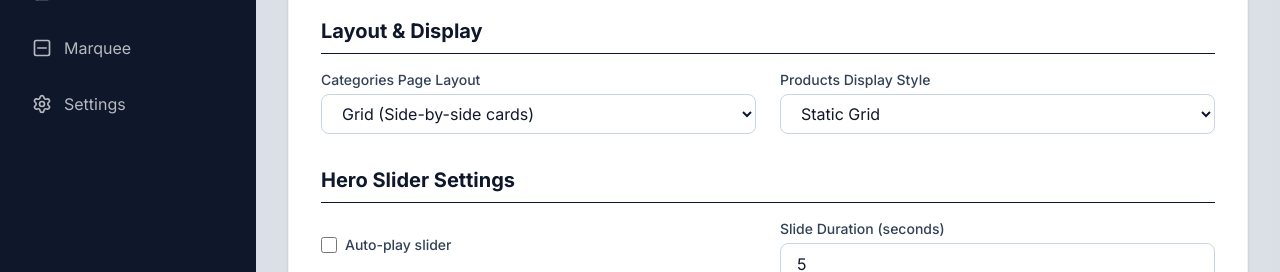
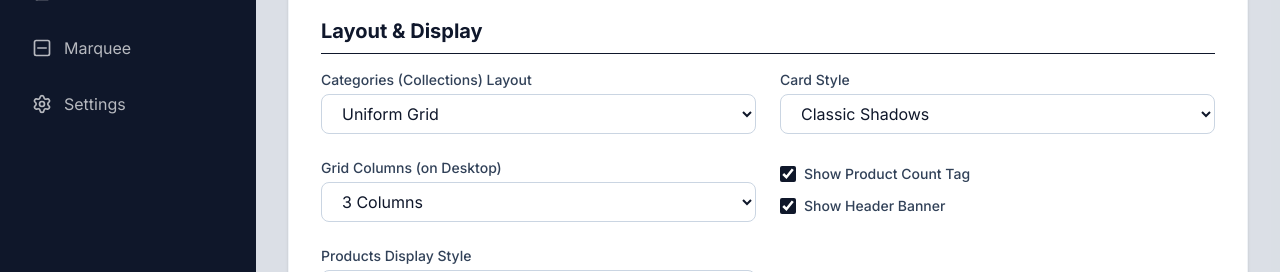
Before and after one commit to Ra3d677/Ecomer, a Next.js app: page /admin/settings in a window 1280 px wide. Shown: the part 400-672 px from the top of the page. Built offline with nearby package versions, Linux system fonts and the light colour scheme; no server answers; the database is empty.

Commit message:
Add collection page layout and display settings to admin panel

```diff
--- a/src/app/(store)/categories/page.tsx
+++ b/src/app/(store)/categories/page.tsx
@@ -1,12 +1,21 @@
 import Link from "next/link";
 import Image from "next/image";
-import { getCategories, getProducts } from "@/lib/queries";
+import { getCategories, getProducts, getStoreSettings } from "@/lib/queries";
 
 export const dynamic = 'force-dynamic';
 
 export default async function CollectionsPage() {
   const categories = await getCategories();
   const products = await getProducts();
+  const settings = await getStoreSettings();
+
+  const layout = settings?.categoriesLayout || 'mosaic';
+  const pageSettings = settings?.collectionPageSettings || {
+    columns: 3,
+    showProductCount: true,
+    cardStyle: 'classic',
+    bannerEnabled: true
+  };
 
   const COLLECTIONS = categories.map(cat => {
     // Count products for this category
@@ -20,43 +29,114 @@ export default async function CollectionsPage() {
     };
   });
 
+  const getGridCols = () => {
+    if (layout === 'list') return 'grid-cols-1';
+    switch (pageSettings.columns) {
+      case 2: return 'grid-cols-1 md:grid-cols-2';
+      case 4: return 'grid-cols-1 md:grid-cols-2 lg:grid-cols-4';
+      default: return 'grid-cols-1 md:grid-cols-2 lg:grid-cols-3';
+    }
+  };
+
+  const getCardClasses = (index: number) => {
+    let classes = "group relative overflow-hidden transition-all duration-500 ";
+
+    // Layout specific classes
+    if (layout === 'mosaic') {
+      classes += (index === 0 || index === 3) ? 'md:col-span-2 lg:col-span-2 aspect-[21/9]' : 'aspect-square md:aspect-[4/3] lg:aspect-square';
+    } else if (layout === 'list') {
+      classes += "aspect-[21/9] md:aspect-[5/1]";
+    } else if (layout === 'modern') {
+      classes += "aspect-[3/4] md:aspect-[4/5]";
+    } else {
+      classes += "aspect-square";
+    }
+
+    // Card Style specific classes
+    switch (pageSettings.cardStyle) {
+      case 'glass':
+        classes += " rounded-3xl border border-white/20 bg-white/5 backdrop-blur-md shadow-2xl";
+        break;
+      case 'minimal':
+        classes += " rounded-none border-b border-slate-200";
+        break;
+      case 'gradient':
+        classes += " rounded-2xl shadow-xl";
+        break;
+      default:
+        classes += " rounded-2xl shadow-xl bg-slate-900";
+    }
+
+    return classes;
+  };
+
   return (
     <div className="min-h-screen bg-background pb-24">
       {/* Header */}
-      <div className="bg-slate-950 py-24 text-center">
-        <h1 className="text-5xl font-extrabold tracking-widest text-white mb-6 uppercase">Collections</h1>
-        <p className="text-slate-300 max-w-2xl mx-auto text-lg font-light">
+      {pageSettings.bannerEnabled && (
+        <div className="bg-slate-950 py-24 text-center relative overflow-hidden">
+          <div className="absolute inset-0 bg-gradient-to-r from-primary/20 to-accent/20 opacity-30" />
+          <h1 className="text-5xl font-extrabold tracking-widest text-white mb-6 uppercase relative z-10">Collections</h1>
+          <p className="text-slate-300 max-w-2xl mx-auto text-lg font-light relative z-10 px-4">
             Explore our curated ranges of premium fashion. Each collection is thoughtfully designed to elevate your personal style.
           </p>
         </div>
+      )}
+
+      {!pageSettings.bannerEnabled && (
+        <div className="container mx-auto px-4 pt-12 pb-8">
+           <h1 className="text-3xl font-bold text-slate-900">Collections</h1>
+        </div>
+      )}
 
       {/* Grid */}
-      <div className="container mx-auto px-4 sm:px-6 lg:px-8 -mt-10">
-        <div className="grid grid-cols-1 md:grid-cols-2 lg:grid-cols-3 gap-8">
+      <div className={`container mx-auto px-4 sm:px-6 lg:px-8 ${pageSettings.bannerEnabled ? '-mt-10' : 'mt-4'}`}>
+        <div className={`grid ${getGridCols()} gap-8`}>
           {COLLECTIONS.map((collection, index) => (
             <Link
               href={`/products?category=${collection.id}`}
               key={collection.id}
-              className={`group relative overflow-hidden rounded-2xl shadow-xl bg-slate-900 ${index === 0 || index === 3 ? 'md:col-span-2 lg:col-span-2 aspect-[21/9]' : 'aspect-square md:aspect-[4/3] lg:aspect-square'}`}
+              className={getCardClasses(index)}
             >
               <Image
                 src={collection.image}
                 alt={collection.name}
                 fill
-                className="object-cover group-hover:scale-110 transition-transform duration-1000 ease-out opacity-80 group-hover:opacity-100"
+                className={`object-cover group-hover:scale-110 transition-transform duration-1000 ease-out
+                  ${pageSettings.cardStyle === 'minimal' ? 'opacity-90 group-hover:opacity-100' : 'opacity-80 group-hover:opacity-100'}`}
               />
+
+              {/* Overlay logic based on style */}
+              {pageSettings.cardStyle === 'gradient' ? (
+                <div className="absolute inset-0 bg-gradient-to-br from-primary/60 via-transparent to-slate-950/80" />
+              ) : pageSettings.cardStyle === 'minimal' ? (
+                <div className="absolute inset-0 bg-slate-950/20 group-hover:bg-transparent transition-colors" />
+              ) : (
                 <div className="absolute inset-0 bg-gradient-to-t from-slate-950/90 via-slate-950/20 to-transparent" />
+              )}
 
-              <div className="absolute bottom-0 left-0 right-0 p-8 transform translate-y-4 group-hover:translate-y-0 transition-transform duration-500">
-                <div className="flex items-end justify-between mb-2">
-                  <h2 className="text-3xl font-bold text-white tracking-wide">{collection.name}</h2>
-                  <span className="text-accent bg-white/10 backdrop-blur-md px-3 py-1 rounded-full text-sm font-semibold border border-white/20">
+              <div className={`absolute bottom-0 left-0 right-0 p-8 transform transition-all duration-500
+                ${layout === 'modern' ? 'translate-y-0 text-center' : 'translate-y-4 group-hover:translate-y-0'}`}>
+
+                <div className={`flex ${layout === 'modern' ? 'flex-col items-center' : 'items-end justify-between'} mb-2`}>
+                  <h2 className={`font-bold text-white tracking-wide
+                    ${layout === 'modern' ? 'text-4xl' : 'text-3xl'}`}>
+                    {collection.name}
+                  </h2>
+
+                  {pageSettings.showProductCount && (
+                    <span className={`text-accent px-3 py-1 rounded-full text-sm font-semibold border
+                      ${pageSettings.cardStyle === 'glass' ? 'bg-white/20 border-white/30 backdrop-blur-md' : 'bg-white/10 border-white/20'}`}>
                       {collection.itemCount} Items
                     </span>
+                  )}
                 </div>
-                <p className="text-slate-300 opacity-0 group-hover:opacity-100 transition-opacity duration-500 delay-100">
+
+                {layout !== 'minimal' && (
+                  <p className="text-slate-300 opacity-0 group-hover:opacity-100 transition-opacity duration-500 delay-100 line-clamp-2">
                     {collection.description}
                   </p>
+                )}
               </div>
             </Link>
           ))}
--- a/src/app/admin/actions.ts
+++ b/src/app/admin/actions.ts
@@ -59,7 +59,8 @@ export async function saveStoreSettings(settings: any) {
       categories_layout: settings.categoriesLayout,
       products_layout: settings.productsLayout,
       banner_settings: settings.bannerSettings,
-      marquee_settings: settings.marqueeSettings
+      marquee_settings: settings.marqueeSettings,
+      collection_page_settings: settings.collectionPageSettings
     }).eq('id', existing.id);
     if (error) console.error("Error saving settings:", error);
   }
--- a/src/app/admin/settings/SettingsManager.tsx
+++ b/src/app/admin/settings/SettingsManager.tsx
@@ -120,15 +120,87 @@ export default function SettingsManager({
               <h2 className="text-xl font-bold text-slate-900 mb-4 border-b pb-2">Layout & Display</h2>
               <div className="grid grid-cols-1 md:grid-cols-2 gap-6">
                 <div>
-                  <label className="block text-sm font-medium text-slate-700 mb-1">Categories Page Layout</label>
+                  <label className="block text-sm font-medium text-slate-700 mb-1">Categories (Collections) Layout</label>
                   <select
                     value={settings.categoriesLayout}
-                    onChange={e => setSettings({...settings, categoriesLayout: e.target.value as 'grid' | 'list'})}
+                    onChange={e => setSettings({...settings, categoriesLayout: e.target.value as any})}
                     className="w-full px-4 py-2 border border-slate-300 rounded-lg focus:ring-2 focus:ring-blue-500 outline-none"
                   >
-                    <option value="grid">Grid (Side-by-side cards)</option>
-                    <option value="list">List (Vertical wide cards)</option>
+                    <option value="grid">Uniform Grid</option>
+                    <option value="mosaic">Featured Mosaic (Current)</option>
+                    <option value="modern">Modern Overlays</option>
+                    <option value="minimal">Minimalist Cards</option>
+                    <option value="list">Vertical List</option>
                   </select>
+                </div>
+                <div>
+                  <label className="block text-sm font-medium text-slate-700 mb-1">Card Style</label>
+                  <select
+                    value={settings.collectionPageSettings?.cardStyle || 'classic'}
+                    onChange={e => setSettings({
+                      ...settings,
+                      collectionPageSettings: {
+                        ...(settings.collectionPageSettings || { columns: 3, showProductCount: true, cardStyle: 'classic', bannerEnabled: true }),
+                        cardStyle: e.target.value as any
+                      }
+                    })}
+                    className="w-full px-4 py-2 border border-slate-300 rounded-lg focus:ring-2 focus:ring-blue-500 outline-none"
+                  >
+                    <option value="classic">Classic Shadows</option>
+                    <option value="glass">Glassmorphism</option>
+                    <option value="minimal">Flat Minimal</option>
+                    <option value="gradient">Gradient Overlays</option>
+                  </select>
+                </div>
+                <div>
+                  <label className="block text-sm font-medium text-slate-700 mb-1">Grid Columns (on Desktop)</label>
+                  <select
+                    value={settings.collectionPageSettings?.columns || 3}
+                    onChange={e => setSettings({
+                      ...settings,
+                      collectionPageSettings: {
+                        ...(settings.collectionPageSettings || { columns: 3, showProductCount: true, cardStyle: 'classic', bannerEnabled: true }),
+                        columns: Number(e.target.value) as any
+                      }
+                    })}
+                    className="w-full px-4 py-2 border border-slate-300 rounded-lg focus:ring-2 focus:ring-blue-500 outline-none"
+                  >
+                    <option value={2}>2 Columns</option>
+                    <option value={3}>3 Columns</option>
+                    <option value={4}>4 Columns</option>
+                  </select>
+                </div>
+                <div className="flex flex-col justify-center">
+                  <label className="flex items-center gap-2 cursor-pointer">
+                    <input
+                      type="checkbox"
+                      checked={settings.collectionPageSettings?.showProductCount ?? true}
+                      onChange={e => setSettings({
+                        ...settings,
+                        collectionPageSettings: {
+                          ...(settings.collectionPageSettings || { columns: 3, showProductCount: true, cardStyle: 'classic', bannerEnabled: true }),
+                          showProductCount: e.target.checked
+                        }
+                      })}
+                      className="w-4 h-4 rounded text-primary focus:ring-primary accent-primary"
+                    />
+                    <span className="text-sm font-medium text-slate-700">Show Product Count Tag</span>
+                  </label>
+                  <label className="flex items-center gap-2 cursor-pointer mt-3">
+                    <input
+                      type="checkbox"
+                      checked={settings.collectionPageSettings?.bannerEnabled ?? true}
+                      onChange={e => setSettings({
+                        ...settings,
+                        collectionPageSettings: {
+                          ...(settings.collectionPageSettings || { columns: 3, showProductCount: true, cardStyle: 'classic', bannerEnabled: true }),
+                          bannerEnabled: e.target.checked
+                        }
+                      })}
+                      className="w-4 h-4 rounded text-primary focus:ring-primary accent-primary"
+                    />
+                    <span className="text-sm font-medium text-slate-700">Show Header Banner</span>
+                  </label>
                 </div>
                 <div>
                   <label className="block text-sm font-medium text-slate-700 mb-1">Products Display Style</label>
--- a/src/lib/queries.ts
+++ b/src/lib/queries.ts
@@ -52,7 +52,8 @@ export async function getStoreSettings(): Promise<StoreSettings | null> {
       categoriesLayout: data.categories_layout,
       productsLayout: data.products_layout,
       bannerSettings: data.banner_settings,
-      marqueeSettings: data.marquee_settings
+      marqueeSettings: data.marquee_settings,
+      collectionPageSettings: data.collection_page_settings
     } as StoreSettings;
   }
 
--- a/src/lib/types.ts
+++ b/src/lib/types.ts
@@ -20,7 +20,13 @@ export interface StoreSettings {
       border: string;
     }
   };
-  categoriesLayout: 'grid' | 'list';
+  categoriesLayout: 'grid' | 'list' | 'mosaic' | 'minimal' | 'modern';
+  collectionPageSettings?: {
+    columns: 2 | 3 | 4;
+    showProductCount: boolean;
+    cardStyle: 'glass' | 'classic' | 'minimal' | 'gradient';
+    bannerEnabled: boolean;
+  };
   productsLayout: 'static' | 'carousel';
   bannerSettings: BannerSettings;
   marqueeSettings: {
```
Also changed, not shown: 1 other file (tests, documents, lock files or other folders). Lines whose indentation alone changed are shown as unchanged.
